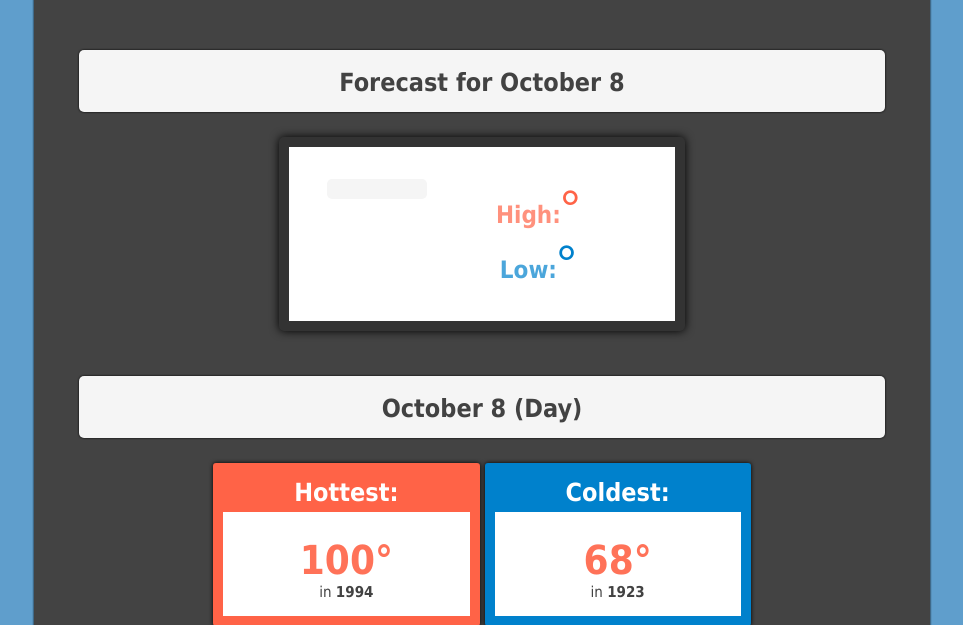
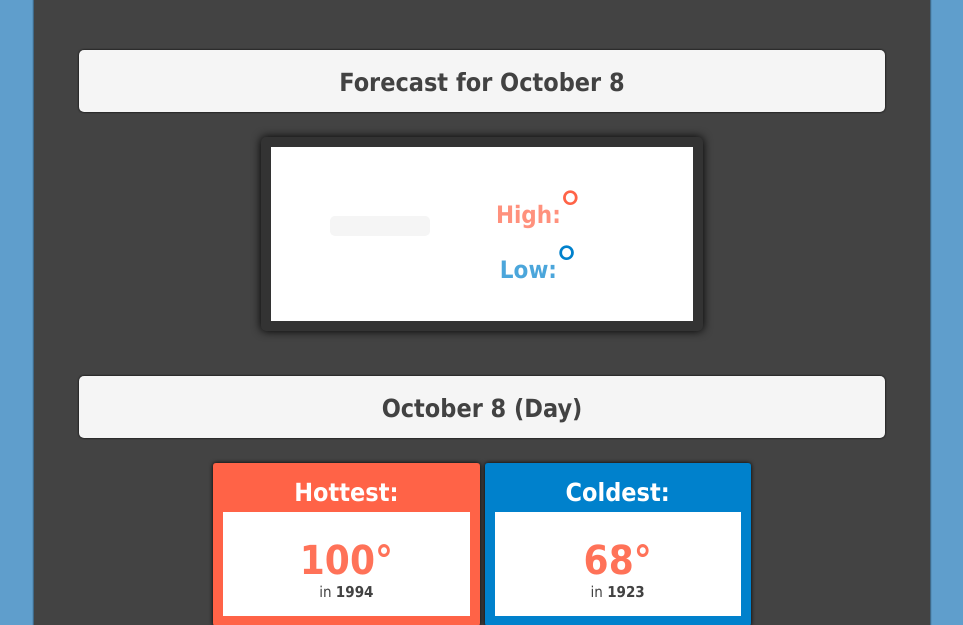
Before and after one commit to PiaMWetzel/historical_weather, a Flask app: page / in a window 1280 px wide. Shown: the part 80-705 px from the top of the page, without its empty margins (158-1121 px from the left). Run offline with Flask 2, Linux system fonts and the light colour scheme.

Commit message:
Add files via upload

```diff
--- a/static/css/style.css
+++ b/static/css/style.css
@@ -87,12 +87,16 @@ footer
     margin-bottom: 15px;
     display: flex;
     flex-direction: row;
+    flex-wrap: wrap;
+    align-items: center;
+    justify-content: center;
     border: 10px solid #333333;
     border-radius: 5px;
     padding: 2em;
     background-color: white;
     filter: drop-shadow(0px 0px 5px black);
     font-family: Tahoma, Geneva, sans-serif;
+    width: 40%;
 }
 
 .todays_img_container
@@ -166,7 +170,8 @@ footer
     width: 17em;
     color: #a8a8a8;
     font-size: 0.75em;
-    margin-left: 0.5em;
+    text-align: center;
+
 }
 
 .past_temp_container
```
